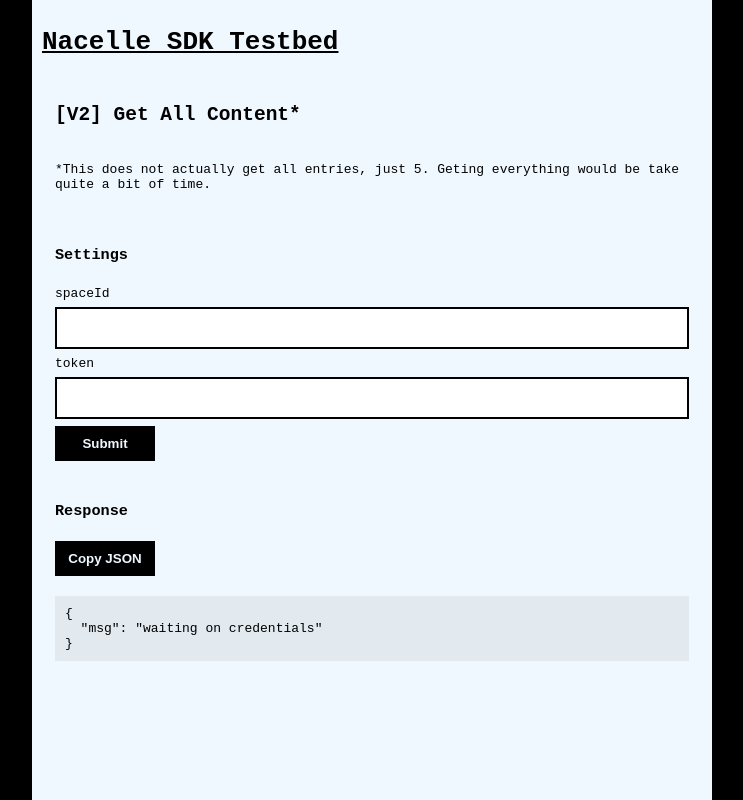
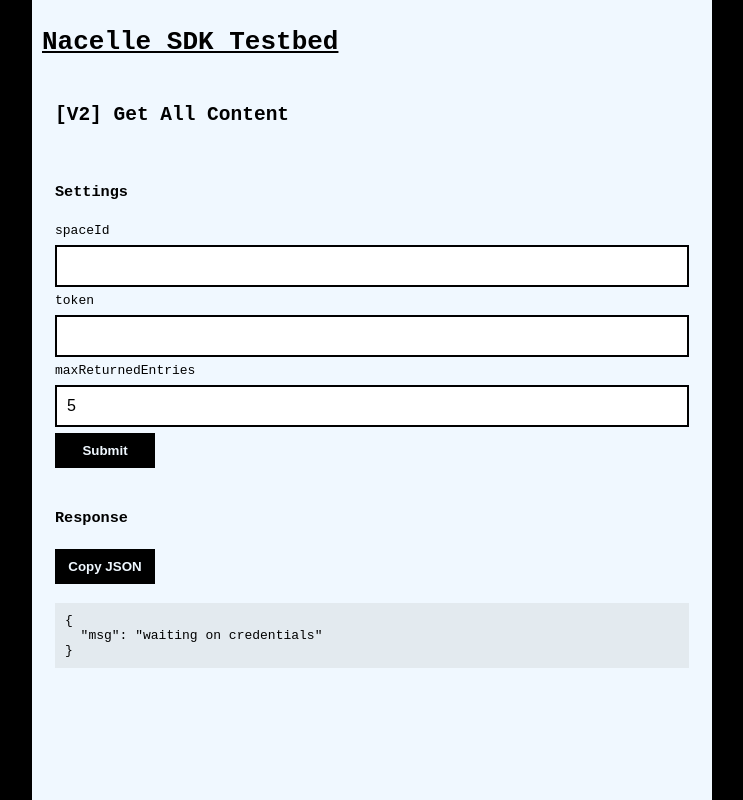
Before and after one commit to ngafar/nacelle-sdk-testbed, a React (Create React App) app: page /v2/all-content in a window 1280 px wide. Shown: the whole page, without its empty margins (268-1011 px from the left). Built offline with nearby package versions, Linux system fonts and the light colour scheme.

Commit message:
added maxReturnedEntries field

```diff
--- a/src/components/Layout.js
+++ b/src/components/Layout.js
@@ -6,6 +6,7 @@
   const [token, setToken] = useState("");
   const [handle, setHandle] = useState("");
   const [nacelleEntryId, setNacelleEntryId] = useState("");
+  const [maxReturnedEntries, setMaxReturnedEntries] = useState(5);
   const [jsonResponse, setJsonResponse] = useState({
     msg: "waiting on credentials",
   });
@@ -76,11 +77,33 @@
           }
           onChange={(e) => setNacelleEntryId(e.target.value)}
         />
+        <label
+          htmlFor="maxReturnedEntries"
+          hidden={
+            props.ignore && props.ignore.includes("maxReturnedEntries")
+              ? true
+              : false
+          }
+        >
+          maxReturnedEntries
+        </label>
+        <input
+          type="text"
+          id="maxReturnedEntries"
+          name="maxReturnedEntries"
+          value={maxReturnedEntries}
+          hidden={
+            props.ignore && props.ignore.includes("maxReturnedEntries")
+              ? true
+              : false
+          }
+          onChange={(e) => setMaxReturnedEntries(e.target.value)}
+        />
 
         <button
           onClick={() =>
             props
-              .requestFunc(spaceId, token, handle, nacelleEntryId)
+              .requestFunc(spaceId, token, handle, nacelleEntryId, maxReturnedEntries)
               .then((resp) => {
                 setJsonResponse(resp);
               })
--- a/src/pages/v2/AllCollections.js
+++ b/src/pages/v2/AllCollections.js
@@ -2,13 +2,15 @@
 import Layout from "../../components/Layout";
 
 function AllCollections() {
-  async function getContent(spaceId, token, handle) {
+  async function getContent(spaceId, token, handle, nacelleEntryId, maxReturnedEntries) {
     const client = Storefront({
       storefrontEndpoint: `https://storefront.api.nacelle.com/graphql/v1/spaces/${spaceId}`,
       token: token,
     });
 
-    const content = await client.productCollections({});
+    const content = await client.productCollections({
+      maxReturnedEntries: maxReturnedEntries
+    });
 
     console.log(content);
     return content;
@@ -17,8 +19,7 @@
   return (
     <>
       <Layout
-        title="[V2] Get All Collections*"
-        note="*Depending on how many collections the merchant has, this can take a LONG time."
+        title="[V2] Get All Collections"
         requestFunc={getContent}
         ignore={["handle", "nacelleEntryId"]}
       ></Layout>
--- a/src/pages/v2/AllContent.js
+++ b/src/pages/v2/AllContent.js
@@ -2,13 +2,15 @@
 import Layout from "../../components/Layout";
 
 function AllContent() {
-  async function getContent(spaceId, token, handle) {
+  async function getContent(spaceId, token, handle, nacelleEntryId, maxReturnedEntries) {
     const client = Storefront({
       storefrontEndpoint: `https://storefront.api.nacelle.com/graphql/v1/spaces/${spaceId}`,
       token: token,
     });
 
-    const content = await client.content({ maxReturnedEntries: 5 });
+    const content = await client.content({
+      maxReturnedEntries: maxReturnedEntries
+    });
 
     console.log(content);
     return content;
@@ -17,8 +19,7 @@
   return (
     <>
       <Layout
-        title="[V2] Get All Content*"
-        note="*This does not actually get all entries, just 5. Geting everything would be take quite a bit of time."
+        title="[V2] Get All Content"
         requestFunc={getContent}
         ignore={["handle", "nacelleEntryId"]}
       ></Layout>
--- a/src/pages/v2/AllEntriesInCollection.js
+++ b/src/pages/v2/AllEntriesInCollection.js
@@ -2,7 +2,7 @@
 import Layout from "../../components/Layout";
 
 function AllEntriesInCollection() {
-  async function getContent(spaceId, token, handle) {
+  async function getContent(spaceId, token, handle, nacelleEntryId, maxReturnedEntries) {
     const client = Storefront({
       storefrontEndpoint: `https://storefront.api.nacelle.com/graphql/v1/spaces/${spaceId}`,
       token: token,
@@ -10,7 +10,7 @@
 
     const content = await client.productCollectionEntries({
       handle: handle,
-      maxReturnedEntries: -1, // -1 to get all
+      maxReturnedEntries: maxReturnedEntries, // -1 to get all
     });
 
     console.log(content);
@@ -20,8 +20,9 @@
   return (
     <>
       <Layout
-        title="[V2] Get All Entries in Collection"
+        title="[V2] Get All Products in Collection"
         requestFunc={getContent}
+        ignore={["nacelleEntryId"]}
       ></Layout>
     </>
   );
--- a/src/pages/v2/AllProducts.js
+++ b/src/pages/v2/AllProducts.js
@@ -2,13 +2,17 @@
 import Layout from "../../components/Layout";
 
 function AllProducts() {
-  async function getContent(spaceId, token, handle) {
+  async function getContent(spaceId, token, handle, nacelleEntryId, maxReturnedEntries) {
     const client = Storefront({
       storefrontEndpoint: `https://storefront.api.nacelle.com/graphql/v1/spaces/${spaceId}`,
       token: token,
     });
 
-    const content = await client.products({});
+    console.log(maxReturnedEntries)
+
+    const content = await client.products({
+      maxReturnedEntries: maxReturnedEntries,
+    });
 
     console.log(content);
     return content;
--- a/src/pages/v2/CollectionByHandle.js
+++ b/src/pages/v2/CollectionByHandle.js
@@ -32,6 +32,7 @@
       <Layout
         title="[V2] Get Collection by Handle"
         requestFunc={getContent}
+        ignore={["maxReturnedEntries"]}
       ></Layout>
     </>
   );
--- a/src/pages/v2/ContentByHandle.js
+++ b/src/pages/v2/ContentByHandle.js
@@ -32,6 +32,7 @@
       <Layout
         title="[V2] Get Content by Handle"
         requestFunc={getContent}
+        ignore={["maxReturnedEntries"]}
       ></Layout>
     </>
   );
--- a/src/pages/v2/ProductByHandle.js
+++ b/src/pages/v2/ProductByHandle.js
@@ -32,6 +32,7 @@
       <Layout
         title="[V2] Get Product by Handle"
         requestFunc={getContent}
+        ignore={["maxReturnedEntries"]}
       ></Layout>
     </>
   );
--- a/src/pages/v2/_routes.js
+++ b/src/pages/v2/_routes.js
@@ -9,7 +9,7 @@
 const v2_routes_group = [
     {path: '/v2/all-products', component: AllProducts, name: "Get All Products"},
     {path: '/v2/all-collections', component: AllCollections, name: "Get All Collections"},
-    {path: '/v2/all-entries-in-collection', component: AllEntriesInCollection, name: "Get All Entries in Collection"},
+    {path: '/v2/all-products-in-collection', component: AllEntriesInCollection, name: "Get All Products in Collection"},
     {path: '/v2/all-content', component: AllContent, name: "Get All Content"},
 
     {path: '/v2/product-by-handle', component: ProductByHandle, name: "Get Product by Handle"},
```
